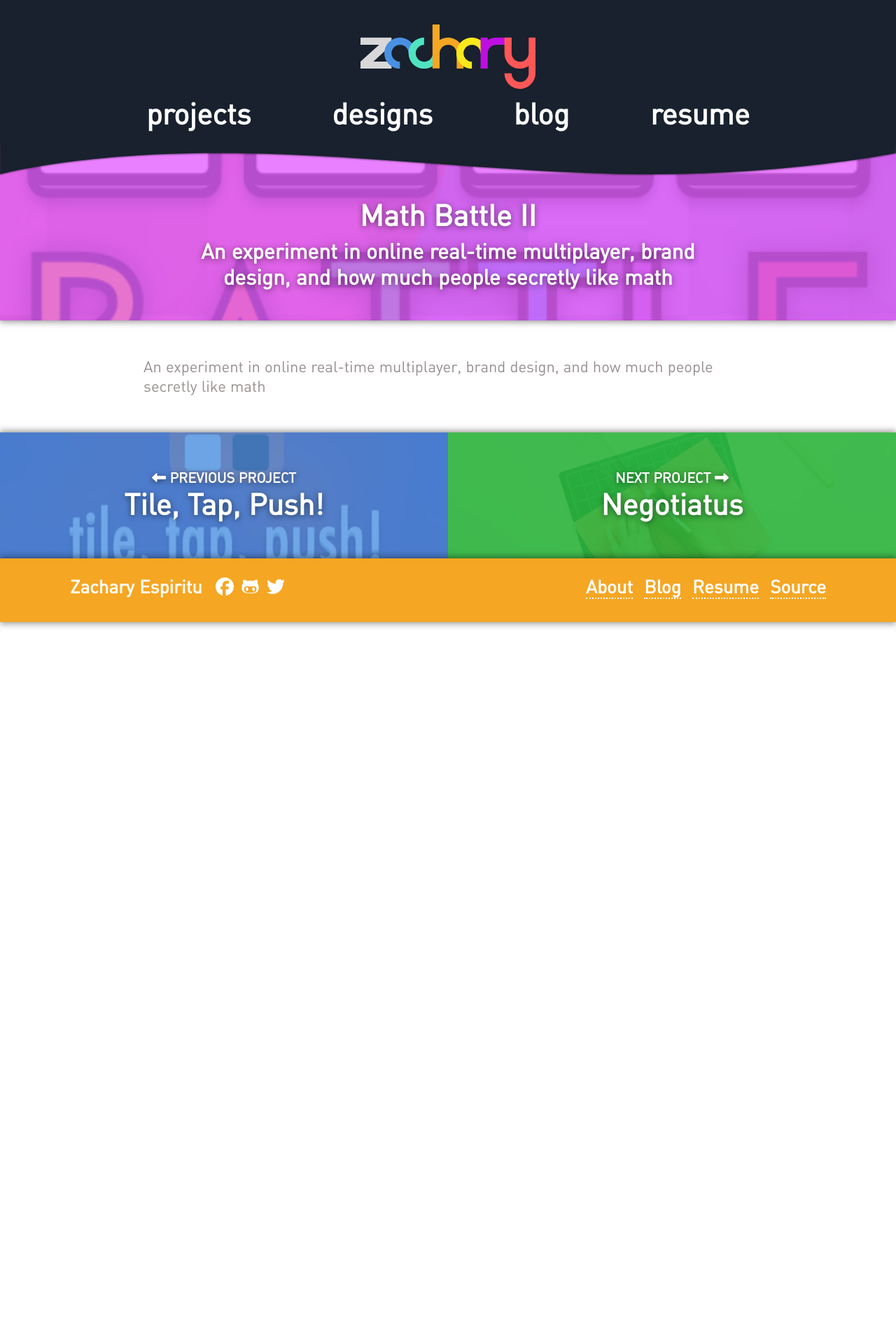
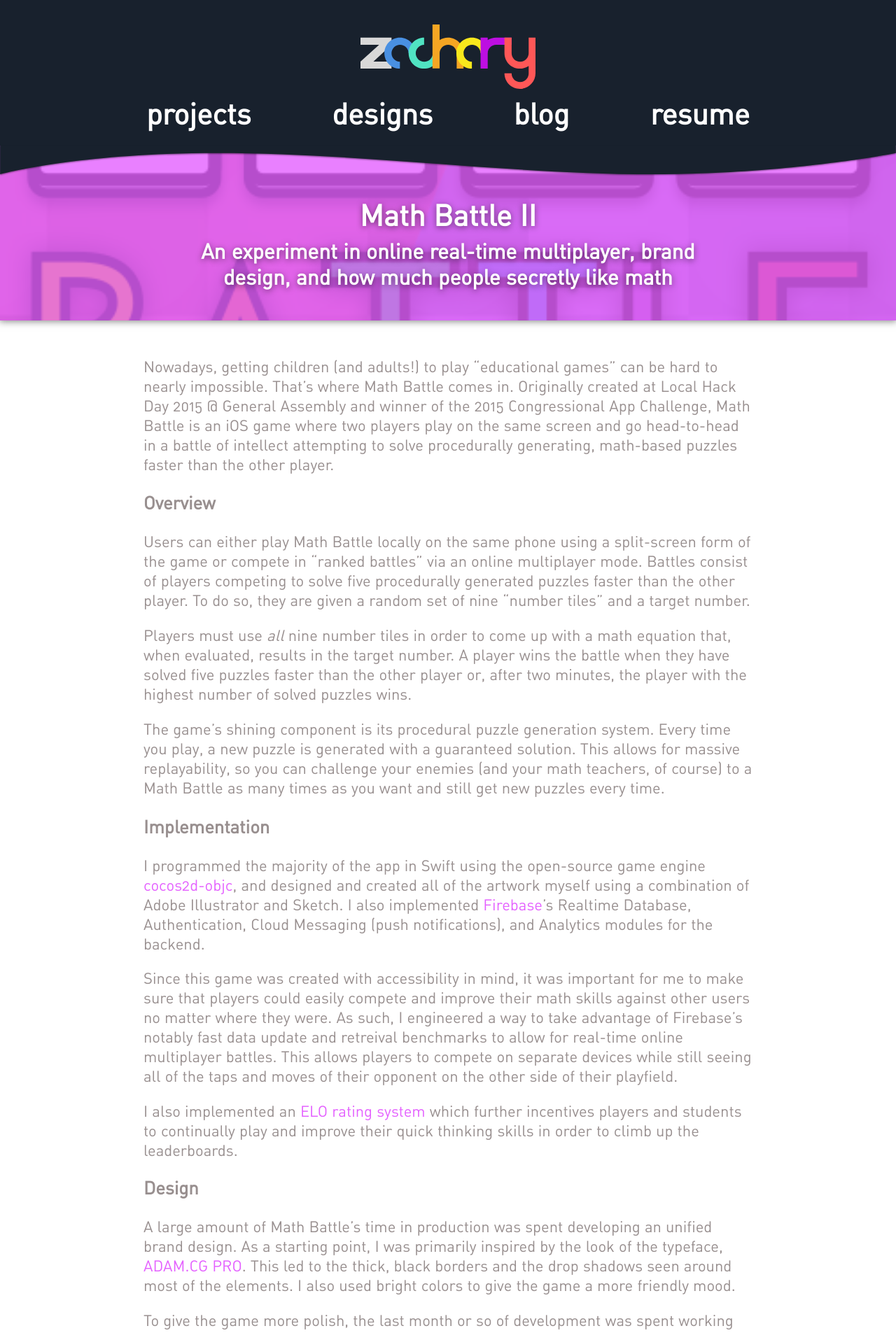
Before and after one commit to ZacharyEspiritu/zacharyespiritu.github.io, a Jekyll site: the page built from _projects/2016-06-12-math-battle.markdown, in a window 1280 px wide. Shown: the top 1905 px of the page at 70% size. Built offline with Jekyll 4.4.1, drawn with Linux system fonts in a browser that asks for light colours; nearby versions of some CDN libraries; before the commit the page ends 900 px from its top, so only the background shows below that; some of the changed text lies outside the part shown.

Commit message:
Move Sass components into separate variables

```diff
--- a/_includes/footer.html
+++ b/_includes/footer.html
@@ -14,7 +14,7 @@
             <a href="/#about">About</a>
             <a href="/#blog">Blog</a>
             <a href="/resume">Resume</a>
-            <a href="">Source</a>
+            <a href="https://github.com/ZacharyEspiritu/zacharyespiritu.github.io">Source</a>
         </div>
         <div class="footer-clear">
     </div>
--- /dev/null
+++ b/_includes/youtube_player.html
@@ -0,0 +1,5 @@
+<div class="video-sizer" style="max-width: {{ include.width }}px;">
+    <div class="video-wrapper">
+        <iframe width="640" height="360" src="https://www.youtube.com/embed/{{ include.id }}" frameborder="" allowfullscreen></iframe>
+    </div>
+</div>
--- a/_projects/2016-06-12-math-battle.markdown
+++ b/_projects/2016-06-12-math-battle.markdown
@@ -8,6 +8,45 @@
   - "10Under20 Recipient"
   - "Winner of 2015 Congressional App Challenge"
   - "\"Best UI Design\" at Local Hack Day 2015"
+ending:
+  tagline: Math Battle was released in August 2016.
+  link: http://zacharyespiritu.com/MathBattle
+  link_text: visit site
 ---
 
-An experiment in online real-time multiplayer, brand design, and how much people secretly like math
+Nowadays, getting children (and adults!) to play “educational games” can be hard to nearly impossible. That’s where Math Battle comes in. Originally created at Local Hack Day 2015 @ General Assembly and winner of the 2015 Congressional App Challenge, Math Battle is an iOS game where two players play on the same screen and go head-to-head in a battle of intellect attempting to solve procedurally generating, math-based puzzles faster than the other player.
+
+### Overview
+
+Users can either play Math Battle locally on the same phone using a split-screen form of the game or compete in “ranked battles” via an online multiplayer mode. Battles consist of players competing to solve five procedurally generated puzzles faster than the other player. To do so, they are given a random set of nine “number tiles” and a target number.
+
+Players must use *all* nine number tiles in order to come up with a math equation that, when evaluated, results in the target number. A player wins the battle when they have solved five puzzles faster than the other player or, after two minutes, the player with the highest number of solved puzzles wins.
+
+The game’s shining component is its procedural puzzle generation system. Every time you play, a new puzzle is generated with a guaranteed solution. This allows for massive replayability, so you can challenge your enemies (and your math teachers, of course) to a Math Battle as many times as you want and still get new puzzles every time.
+
+### Implementation
+
+I programmed the majority of the app in Swift using the open-source game engine [cocos2d-objc][cocos2d-github], and designed and created all of the artwork myself using a combination of Adobe Illustrator and Sketch. I also implemented [Firebase][firebase]'s Realtime Database, Authentication, Cloud Messaging (push notifications), and Analytics modules for the backend.
+
+Since this game was created with accessibility in mind, it was important for me to make sure that players could easily compete and improve their math skills against other users no matter where they were. As such, I engineered a way to take advantage of Firebase's notably fast data update and retreival benchmarks to allow for real-time online multiplayer battles. This allows players to compete on separate devices while still seeing all of the taps and moves of their opponent on the other side of their playfield.
+
+I also implemented an [ELO rating system][elo-ratings] which further incentives players and students to continually play and improve their quick thinking skills in order to climb up the leaderboards.
+
+### Design
+
+A large amount of Math Battle's time in production was spent developing an unified brand design. As a starting point, I was primarily inspired by the look of the typeface, [ADAM.CG PRO][adam-cg-pro]. This led to the thick, black borders and the drop shadows seen around most of the elements. I also used bright colors to give the game a more friendly mood.
+
+To give the game more polish, the last month or so of development was spent working on the animations seen throughout the game. In particular, the menu transition animations took a lot of time to get just right—however, it was worth it in the end for technical reasons as it allowed me to seamlessly load and deallocate memory for each gamemode menu instead of loading all the menus at once, which was calling memory warnings.
+
+You can see these animations in the video below.
+
+{% include youtube_player.html width=640 id="OmnT4P_ALu4" %}
+
+### Marketing & Branding
+
+For marketing purposes, I designed and printed Math Battle trading cards. They feature download information on the backside, and a randomized tile and background color combination on the front.
+
+[cocos2d-github]: https://github.com/cocos2d/cocos2d-objc
+[firebase]: https://firebase.google.com/
+[elo-ratings]: https://en.wikipedia.org/wiki/Elo_rating_system
+[adam-cg-pro]: https://www.behance.net/gallery/13756975/ADAMCG-PRO-Free-Typeface
--- a/_sass/styles.scss
+++ b/_sass/styles.scss
@@ -18,7 +18,7 @@
 
 .container {
   margin: auto;
-  max-width: 1200px;
+  max-width: $container-max-width;
 }
 
 .content {
@@ -37,7 +37,7 @@
 }
 
 .wrapper {
-  max-width: 1080px;
+  max-width: $wrapper-max-width;
   margin: auto;
 }
 
@@ -69,7 +69,7 @@
 .header {
   position: relative;
   text-align: center;
-  background: #18212D;
+  background: $header-background-color;
   padding-top: 35px;
   padding-bottom: 20px;
   z-index: 3;
@@ -84,7 +84,7 @@
   }
 
   .logo {
-    width: 250px;
+    width: $header-logo-width;
   }
 
   .header-content {
@@ -109,26 +109,6 @@
     text-align: center;
     padding: 0 52px;
     text-decoration: none;
-  }
-
-  h1 {
-    display: block;
-    margin: 0;
-    font-size: 90px;
-    margin-bottom: 20px;
-
-    img {
-      display: inline;
-      margin-bottom: -33px;
-      height: 100px;
-      margin-right: 5px;
-    }
-  }
-
-  h2 {
-    display: block;
-    margin: 0;
-    font-size: 52px;
   }
 
   @media (max-width: 1080px) {
@@ -289,7 +269,6 @@
   }
 }
 
-
 .articles {
   max-width: 1108px;
   margin: auto;
@@ -432,7 +411,6 @@
     border-bottom: 87px solid $gray-bg-color;
   }
 }
-
 
 #skills .content {
   padding-bottom: 13px;
@@ -596,17 +574,18 @@
 }
 
 .post-intro {
-  min-height: 250px;
   position: relative;
+  min-height: $post-intro-height;
   z-index: 1;
   box-shadow: 0px 0px 10px 1px rgba(0,0,0,0.5);
   background-size: cover;
   background-position: center center;
 
   .overlay {
+    position: absolute;
+    min-height: $post-intro-height;
+    width: 100%;
     text-align: center;
-    position: absolute; width: 100%;
-    min-height: 250px;
     color: white;
     display: table;
   }
@@ -621,24 +600,25 @@
   .title {
     margin: 0 auto;
     padding-bottom: 7px;
-    max-width: 750px;
+    max-width: $post-intro-max-width;
+    font-size: $post-intro-title-size;
   }
 
   .tagline {
     margin: 0 auto;
-    max-width: 750px;
-    font-size: 30px;
+    max-width: $post-intro-max-width;
+    font-size: $post-intro-tagline-size;
   }
 
   @media (max-width: 1080px) {
     .title {
       padding: 0 30px 6px;
-      font-size: 36px;
+      font-size: $post-intro-title-sm-size;
     }
 
     .tagline {
       padding: 0 30px;
-      font-size: 26px;
+      font-size: $post-intro-tagline-sm-size;
     }
   }
 
@@ -648,28 +628,27 @@
     }
 
     .title {
-      padding: 0 30px 5px;
-      font-size: 36px;
+      padding-bottom: 5px;
+      font-size: $post-intro-title-sm-size;
     }
 
     .tagline {
-      padding: 0 30px;
-      font-size: 26px;
+      font-size: $post-intro-tagline-sm-size;
     }
   }
 }
 
 .post-wrapper {
-  max-width: 870px;
+  max-width: $post-wrapper-max-width;
+  font-weight: $post-font-weight;
+  font-size: $post-font-size;
   margin: auto;
-  font-weight: 400;
-  font-size: 22px;
   padding: 30px 40px;
 
   a {
+    color: $post-link-color;
+    font-weight: $post-link-font-weight;
     text-decoration: none;
-    font-weight: 500;
-    color: #006DFF;
   }
 
   img {
@@ -752,24 +731,24 @@
 
 .post-footer {
   nav {
-    box-shadow: 0px 0px 10px 1px rgba(0,0,0,0.5);
     display: table;
     width: 100%;
-    height: 180px;
+    height: $post-preview-height;
+    box-shadow: 0px 0px 10px 1px rgba(0,0,0,0.5);
   }
 
   .post-block {
+    display: table-cell;
     position: relative;
-    display: table-cell;
     width: 50%;
-    height: 180px;
+    height: $post-preview-height;
     text-align: center;
     vertical-align: middle;
     text-decoration: none;
+    background-size: cover;
+    background-position: center center;
     color: white;
     text-shadow: 0px 2px 8px rgba(0, 0, 0, 0.5);
-    background-size: cover;
-    background-position: center center;
 
     .overlay,
     .overlay-text {
@@ -809,35 +788,33 @@
   }
 
   .preview-direction {
-    font-size: 20px;
+    font-size: $post-preview-direction-font-size;
     text-transform: uppercase;
   }
 
   .preview-tagline {
+    font-size: $post-preview-tagline-font-size;
     margin-top: 4px;
-    font-size: 18px;
   }
 }
 
 .post-ending {
   position: relative;
-  z-index: 100;
-  box-shadow: 0px 0px 10px 1px rgba(0,0,0,0.5);
-  height: 200px;
-  text-align: center;
   display: table;
+  height: $post-ending-height;
   width: 100%;
-  color: white;
+  z-index: $post-ending-z-index;
   background-size: cover;
   background-position: center center;
+  box-shadow: 0px 0px 10px 1px rgba(0,0,0,0.5);
 
   .overlay {
+    position: absolute;
+    display: table;
+    min-height: $post-ending-height;
+    width: 100%;
+    color: white;
     text-align: center;
-    position: absolute;
-    width: 100%;
-    min-height: 200px;
-    color: white;
-    display: table;
   }
 
   .post-ending-content {
@@ -846,25 +823,43 @@
   }
 
   .post-ending-tagline {
-    font-size: 32px;
-    text-shadow: 0px 2px 8px rgba(0, 0, 0, 0.5);
+    font-size: $post-ending-tagline-font-size;
     padding: 0 12px;
+    text-shadow: 0px 2px 8px rgba(0,0,0,0.5);
   }
 
   .post-ending-button {
-    box-shadow: 0px 0px 10px 1px rgba(0,0,0,0.5);
+    display: inline-block;
+    min-width: $post-ending-button-max-width;
+    padding: 5px 6px;
     margin-top: 19px;
-    display: inline-block;
-    font-size: 26px;
-    background: white;
-    min-width: 260px;
-    padding: 5px 6px;
+    color: $post-ending-button-font-color;
+    font-size: $post-ending-button-font-size;
+    background: $post-ending-button-background;
     opacity: 0.90;
     text-decoration: none;
-    color: black;
+    box-shadow: 0px 0px 10px 1px rgba(0,0,0,0.5);
 
     .post-ending-arrow {
       margin-left: 6px;
     }
   }
 }
+
+.video-sizer {
+  margin: 0 auto;
+}
+
+.video-wrapper {
+  position: relative;
+  padding-bottom: 56.25%; /* 16:9 */
+  height: 0;
+}
+
+.video-wrapper iframe {
+  position: absolute;
+  top: 0;
+  left: 0;
+  width: 100%;
+  height: 100%;
+}
--- a/css/main.scss
+++ b/css/main.scss
@@ -17,8 +17,43 @@
 $link-color: #B93838;
 
 $article-card-color:          #979797;
-$article-card-interior-color: #eaeaea;
-$article-card-image-color:    #bcbcbc;
+$article-card-interior-color: #EAEAEA;
+$article-card-image-color:    #BCBCBC;
+
+$container-max-width: 1200px;
+
+$wrapper-max-width: 1080px;
+
+$header-background-color: #18212D;
+$header-logo-width: 250px;
+
+$post-intro-height:         250px;
+$post-intro-max-width:      750px;
+$post-intro-title-size:      42px;
+$post-intro-tagline-size:    30px;
+$post-intro-title-sm-size:   36px;
+$post-intro-tagline-sm-size: 24px;
+
+$post-font-size: 22px;
+$post-font-weight: 400;
+$post-link-font-weight: 500;
+$post-link-color: #006DFF;
+
+$post-wrapper-max-width: 870px;
+
+$post-preview-height: 180px;
+$post-preview-direction-font-size: 20px;
+$post-preview-tagline-font-size: 18px;
+
+$post-ending-height: 200px;
+$post-ending-z-index: 100;
+
+$post-ending-tagline-font-size: 32px;
+
+$post-ending-button-font-size: 26px;
+$post-ending-button-max-width: 260px;
+$post-ending-button-background: #FFFFFF;
+$post-ending-button-font-color: #000000;
 
 // Imports
 @import "normalize";
```
